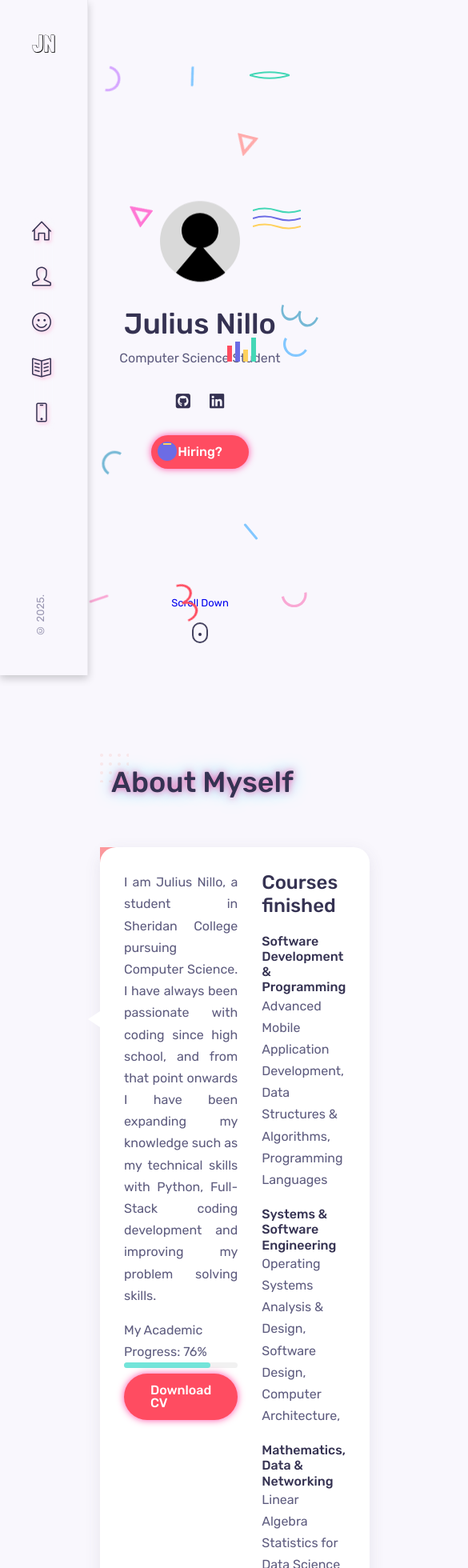
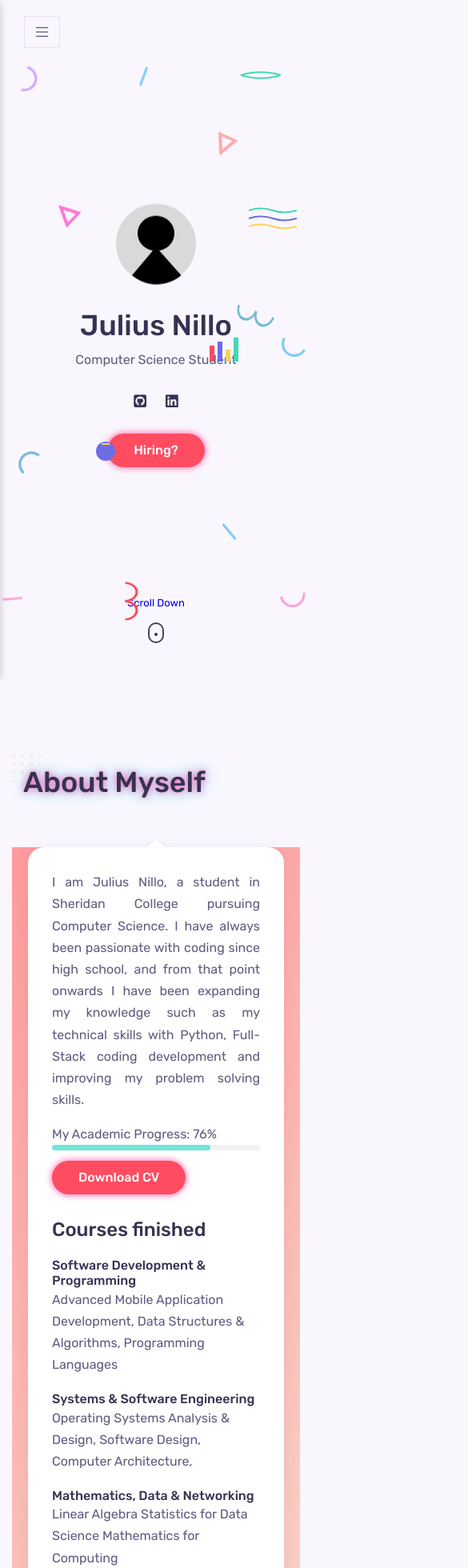
Before and after one commit to JuliCoolLevi/portfolio, a React (Vite) app: page / in a window 390 px wide. Shown: the top 1960 px of the page at 80% size, 585 px wide, since content can reach past the window. Built offline with nearby package versions, Linux system fonts and the light colour scheme.

Commit message:
Added more shapes and dynamic for users that are in mobile

```diff
--- a/package.json
+++ b/package.json
@@ -1,10 +1,13 @@
 {
+  "homepage": "https://JuliCoolLevi.github.io/portfolio/",
   "name": "portfolio",
   "private": true,
   "version": "0.0.0",
   "type": "module",
   "scripts": {
     "dev": "vite",
+    "predeploy": "npm run build",
+    "deploy": "gh-pages -d dist",
     "build": "vite build",
     "lint": "eslint .",
     "preview": "vite preview"
--- a/src/App.css
+++ b/src/App.css
@@ -1,3 +1,9 @@
 .main {
     margin-left: 110px;
 }
+
+@media screen and (max-width: 1024px) {
+    .main {
+        margin-left: 0;
+    }
+}
--- a/src/components/about/About.jsx
+++ b/src/components/about/About.jsx
@@ -1,6 +1,7 @@
 import React from 'react';
 import "./about.css";
-import Resume from "../../assets/Julius-Resume-(Official).pdf"
+import Resume from "../../assets/Julius-Resume-(Official).pdf";
+import ShapesAbout from './ShapesAbout';
 
 
 const About = () => {
@@ -81,8 +82,10 @@ const About = () => {
                     </div>
 
                 </div>
+            </div>
 
-            </div>
+            <ShapesAbout />
+
         </section>
     )
 }
--- /dev/null
+++ b/src/components/about/ShapesAbout.jsx
@@ -0,0 +1,41 @@
+import React from "react";
+
+const ShapesAbout = () => {
+    return (
+    <div className="shapes__about">
+
+            <svg width="40" height="40" class="shape-about s1a" xmlns="http://www.w3.org/2000/svg">
+                <polygon points="20,5 35,35 5,35" fill="#FFD15C"/>
+            </svg>
+
+            <svg width="50" height="50" class="shape-about s2a" xmlns="http://www.w3.org/2000/svg">
+                <rect x="5" y="5" width="40" height="40" rx="10" ry="10" fill="#44D7B6"/>
+            </svg>
+
+            <svg width="50" height="50" class="shape-about s3a" xmlns="http://www.w3.org/2000/svg">
+                <circle cx="10" cy="10" r="5" fill="#FFD15C"/>
+                <circle cx="40" cy="10" r="5" fill="#44D7B6"/>
+                <circle cx="10" cy="40" r="5" fill="#6C6CE5"/>
+                <circle cx="40" cy="40" r="5" fill="#FF4C60"/>
+            </svg>
+
+            <svg width="15" height="23" class="shape-about s4a" xmlns="http://www.w3.org/2000/svg">
+            <rect transform="rotate(30 9.86603 10.13397)" x="7" width="3" height="25" rx="1.5" fill="#F9A8D4" fill-rule="evenodd"/>
+            </svg>
+
+            <svg width="70" height="70" class="shape-about s5a" xmlns="http://www.w3.org/2000/svg">
+                <polygon points="35,5 50,50 20,50" fill="#6C6CE5" />
+                <polygon points="35,15 55,55 15,55" fill="#44D7B6" />
+            </svg>
+
+            <svg width="100" height="50" class="shape-about s6a" xmlns="http://www.w3.org/2000/svg">
+                <path d="M0,40 C30,10 50,10 100,40" fill="none" stroke="#F9A8D4" stroke-width="3"/>
+                <path d="M0,30 C40,10 60,10 100,30" fill="none" stroke="#44D7B6" stroke-width="3"/>
+            </svg>
+
+
+    </div>
+    )
+}
+
+export default ShapesAbout
--- a/src/components/about/about.css
+++ b/src/components/about/about.css
@@ -75,3 +75,108 @@
     50% { opacity: 0.7; }
     100% { opacity: 1; }
 }
+
+@media screen and (max-width: 1024px) {
+    .about__container {
+        grid-template-columns: 720px;
+        justify-content: center;
+        row-gap: 1.875rem;
+    }
+
+    .about__data::before {
+        border-left: 10px solid transparent;
+        border-right: 10px solid transparent;
+        border-bottom: 10px solid #fff;
+        left: 49%;
+        top: -20px;
+    }
+
+    .about__img {
+        justify-self: center;
+    }
+
+    .about__box {
+        flex-direction: column;
+        row-gap: .5rem;
+        text-align: center;
+    }
+}
+
+@media screen and (max-width: 768px) {
+    .about__container {
+        grid-template-columns: 350px;
+    }
+
+    .about__data::before {
+        left: 47%;
+    }
+
+    .about__data {
+        grid-template-columns: 1fr;
+        row-gap: 1.875rem;
+    }
+
+}
+
+@media screen and (max-width: 576px) {
+    .about__container {
+        grid-template-columns: 320px;
+    }
+}
+
+@media screen and (max-width: 350px) {
+    .about__container {
+        grid-template-columns: 1fr;
+    }
+}
+
+.shape-about {
+    position: relative;
+    animation: rotateShapeAbout 10s infinite;
+}
+
+
+@keyframes rotateShapeAbout {
+    0% {
+        transform: rotate(0deg);
+    }
+    100% {
+        transform: rotate(360deg);
+    }
+}
+
+.s1a {
+    animation-delay: 0s;
+    left: 5%;
+    top: 50%;
+}
+
+.s2a {
+    animation-delay: 1s;
+    left: 20%;
+    top: 30%;
+}
+
+.s3a {
+    animation-delay: 2s;
+    left: 80%;
+    bottom: 30%;
+}
+
+.s4a {
+    animation-delay: 3s;
+    left: 30%;
+    bottom: 10%;
+}
+
+.s5a {
+    animation-delay: 4s;
+    left: 44%;
+    top: 10%;
+}
+
+.s6a {
+    animation-delay: 5s;
+    left: 36%;
+    bottom: 10%;
+}
--- a/src/components/contact/contact.css
+++ b/src/components/contact/contact.css
@@ -49,3 +49,33 @@
 .contact__form-area textarea {
     resize: none;
 }
+
+@media screen and (max-width: 1024px) {
+    .contact__container {
+        grid-template-columns: 300px 360px;
+        justify-content: center;
+    }
+
+    .contact__form-group {
+        grid-template-columns: 1fr;
+    }
+}
+
+@media screen and (max-width: 768px) {
+    .contact__container {
+        grid-template-columns: 310px;
+        row-gap: 1.875rem;
+    }
+
+    .contact__info {
+        text-align: center;
+    }
+
+
+}
+
+@media screen and (max-width: 350px) {
+    .contact__container {
+        grid-template-columns: 1fr;
+    }
+}
--- a/src/components/home/home.css
+++ b/src/components/home/home.css
@@ -210,3 +210,9 @@
     right: 10%;
     top: 10%;
 }
+
+@media screen and (max-width: 1024px) {
+    .home__social-link {
+        font-size: 1.125rem;
+    }
+}
--- a/src/components/portfolio/portfolio.css
+++ b/src/components/portfolio/portfolio.css
@@ -1,6 +1,7 @@
 .project__filters {
     display: flex;
     align-items: center;
+    flex-wrap: wrap;
     column-gap: 1.875rem;
     margin-bottom: 2.5rem;
 }
@@ -121,3 +122,32 @@
     opacity: 1;
     transform: translateY(0);
 }
+
+
+@media screen and (max-width: 1024px) {
+    .project__filters {
+        justify-content: center;
+    }
+
+    .project__container {
+        grid-template-columns: repeat(2, 330px);
+        justify-content: center;
+        row-gap: 1.875rem;
+    }
+}
+
+@media screen and (max-width: 768px) {
+    .project__container {
+        grid-template-columns: 310px;
+    }
+
+    .project__filters {
+        row-gap: .25rem;
+    }
+}
+
+@media screen and (max-width: 350px) {
+    .project__container {
+        grid-template-columns: 1fr;
+    }
+}
--- a/src/components/services/services.css
+++ b/src/components/services/services.css
@@ -53,3 +53,23 @@
 .services__description {
     color: #fff;
 }
+
+@media screen and (max-width: 1024px) {
+    .services__container {
+        grid-template-columns: repeat(2, 330px);
+        justify-content: center;
+        row-gap: 1.875rem;
+    }
+}
+
+@media screen and (max-width: 768px) {
+    .services__container {
+        grid-template-columns: 310px;
+    }
+}
+
+@media screen and (max-width: 350px) {
+    .services__container {
+        grid-template-columns: 1fr;
+    }
+}
--- a/src/components/sidebar/Sidebar.jsx
+++ b/src/components/sidebar/Sidebar.jsx
@@ -1,10 +1,12 @@
-import React from 'react';
+import React, { useState } from 'react';
 import "./sidebar.css";
 import Logo from "../../assets/logo.svg"
 
 const Sidebar = () => {
+    const [toggle, showMenu] = useState(false);
     return (
-        <aside className='aside'>
+        <>
+        <aside className={toggle ? "aside show-menu" : "aside"}>
             <a href='#home' className='nav__logo'>
                 <img src={Logo} alt = "" />
             </a>
@@ -57,8 +59,16 @@ const Sidebar = () => {
             <div className='nav__footer'>
                 <span className='copyright'>&copy; 2025.</span>
             </div>
+
         </aside>
-    )
+
+        <div className={toggle ? "nav__toggle nav__toggle-open" : "nav__toggle"}
+        onClick={() => showMenu(!toggle)}>
+            <i className='icon-menu'></i>
+        </div>
+
+        </>
+    );
 }
 
 export default Sidebar
--- a/src/components/sidebar/sidebar.css
+++ b/src/components/sidebar/sidebar.css
@@ -14,6 +14,8 @@
     z-index: 10;
 
     box-shadow: 0px 4px 10px rgba(0, 0, 0, 0.2);
+
+    transition: .3s
 }
 
 .nav {
@@ -48,3 +50,38 @@
     writing-mode: vertical-rl;
 
 }
+
+.nav__toggle {
+    position: fixed;
+    top: 1.25rem;
+    left: 1.875rem;
+    cursor: pointer;
+    height: 40px;
+    width: 45px;
+    background-color: var(--body-color);
+    border: 1px solid #e8dfec;
+    display: none;
+    justify-content: center;
+    align-items: center;
+    z-index: 1;
+
+    transition: .3s;
+}
+
+@media screen and (max-width: 1024px) {
+    .aside {
+        left: -110px;
+    }
+
+    .nav__toggle {
+        display: flex;
+    }
+
+    .nav__toggle-open {
+        left: 140px;
+    }
+
+    .show-menu {
+        left: 0;
+    }
+}
--- a/vite.config.js
+++ b/vite.config.js
@@ -6,6 +6,7 @@ import react from '@vitejs/plugin-react'
 // https://vite.dev/config/
 export default defineConfig({
 
+  base: "/portfolio/",
   plugins: [
     tailwindcss(), react()],
 
```
